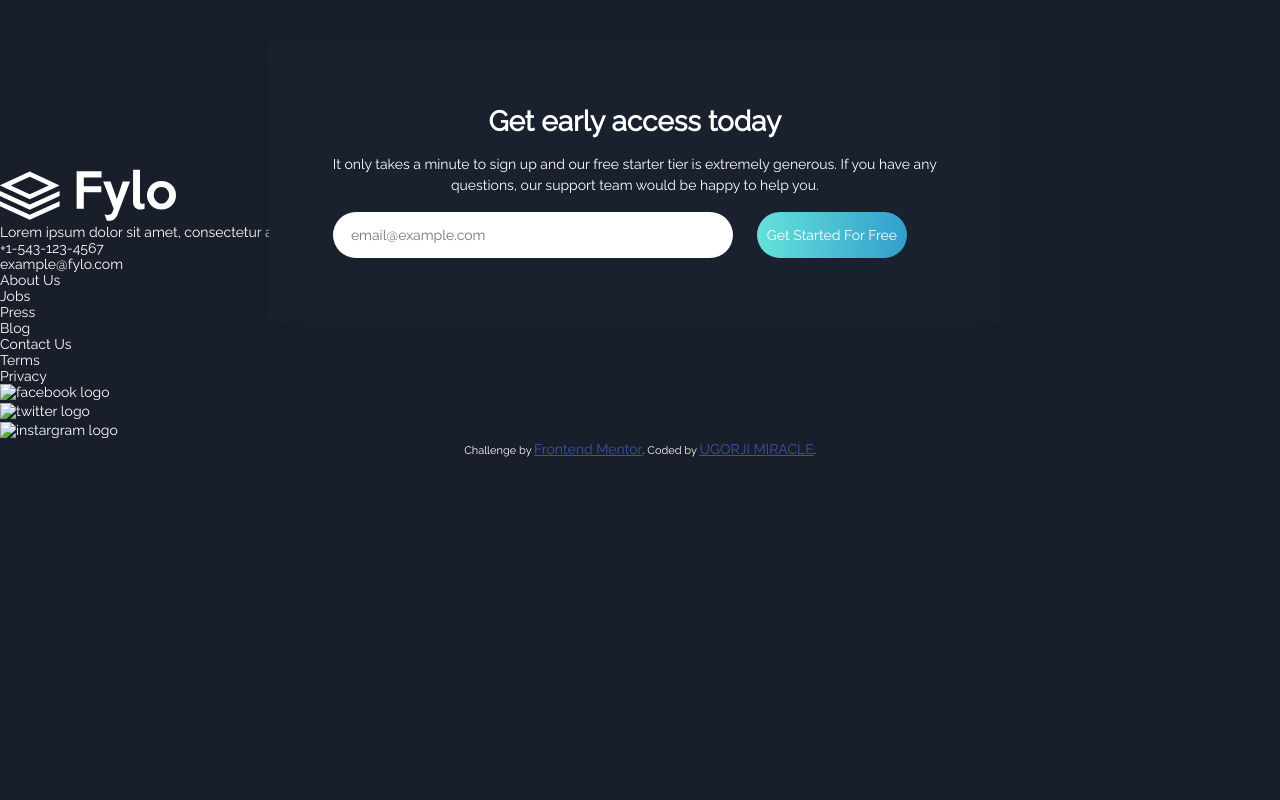
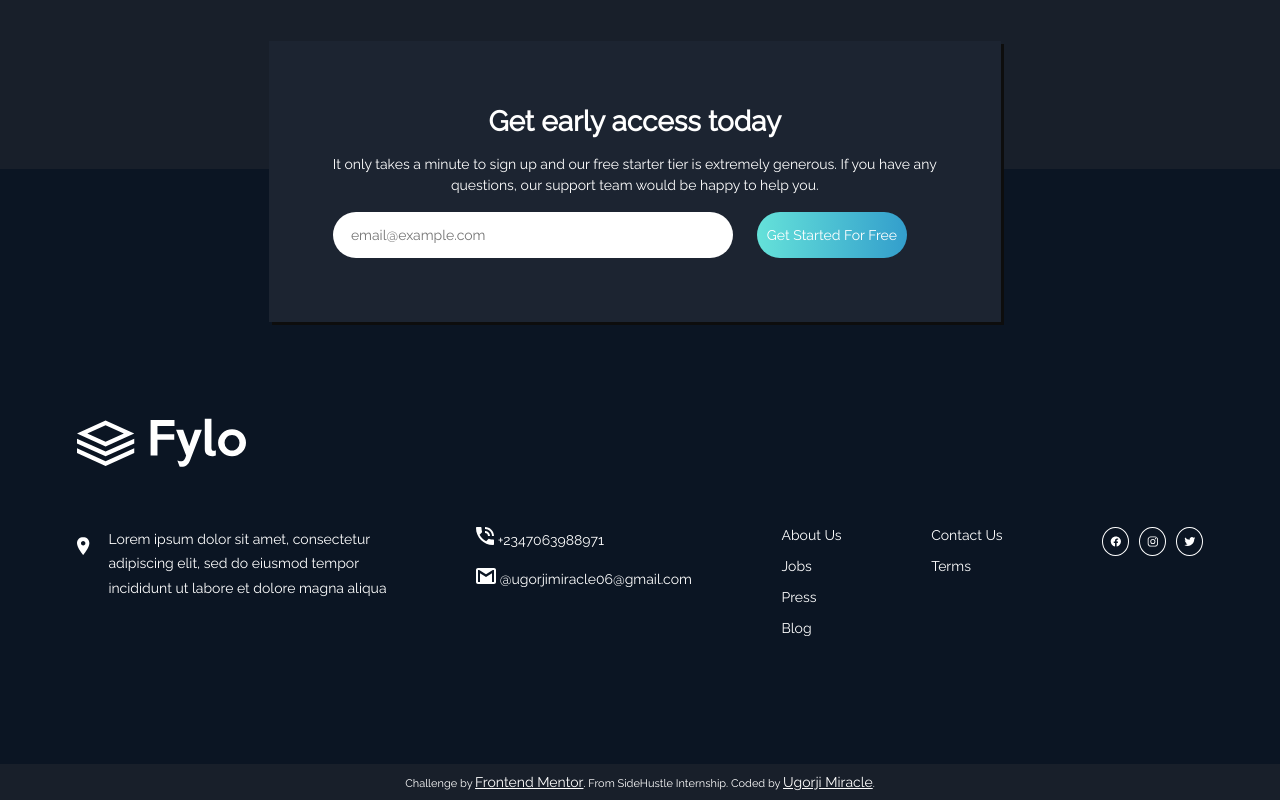
Before and after one commit to amarealcoder/fylo-dark-theme-landing-page, a plain HTML site: page index.html in a window 1280 px wide. Shown: the part 2823-3623 px from the top of the page. Before the commit the page ends 3280 px from the top, so only its background shows below. Drawn offline with nearby package versions, Linux system fonts and the light colour scheme.

Commit message:
More updates

```diff
--- a/index.html
+++ b/index.html
@@ -186,55 +186,61 @@
         questions, our support team would be happy to help you.
       </p>
       <br />
-      <div class="email">
+      <div class="access-email">
         <input type="search" placeholder="email@example.com" />
-        <button class="mail-btn">Get Started For Free</button>
+        <button class="access-email-btn">Get Started For Free</button>
       </div>
     </div>
 
-    <footer class="footer">
-      <div class="footer__logo">
-        <img src="images/logo.svg" alt="fylo logo" />
+    <div class="info">
+      <img src="images/logo.svg" class="info-logo-img" alt="logo image" />
+      <div class="info-container">
+        <div>
+          <img src="images/icon-location.svg" class="info-location-img" />
+          <p class="info-location-span">
+            Lorem ipsum dolor sit amet, consectetur<br />adipiscing elit, sed do
+            eiusmod tempor<br />incididunt ut labore et dolore magna aliqua
+          </p>
         </div>
-      <div class="footer__content">
-        <div class="footer__location">
-          Lorem ipsum dolor sit amet, consectetur adipiscing elit, sed do
-          eiusmod tempor incididunt ut labore et dolore magna aliqua
+        <div class="info-content">
+          <img src="images/icon-phone.svg" />
+          <span>+2347063988971</span>
+          <div class="info-item-content">
+            <img src="images/icon-email.svg" />
+            <span class="location-contact">@ugorjimiracle06@gmail.com</span>
           </div>
-        <div class="footer__contact">
-          <div class="footer__number">+1-543-123-4567</div>
-          <div class="footer__email">example@fylo.com</div>
         </div>
-        <ul class="footer__pages">
+
+        <ul class="info-list">
           <li>About Us</li>
+          <div class="info-list-item">
             <li>Jobs</li>
-          <li>Press</li>
-          <li>Blog</li>
+            <li class="info-list-item">Press</li>
+            <li class="info-list-item">Blog</li>
+          </div>
         </ul>
-        <ul class="footer__misc">
+
+        <ul class="info-list">
           <li>Contact Us</li>
+          <div class="info-list-item">
             <li>Terms</li>
-          <li>Privacy</li>
+          <div>
         </ul>
-        <div class="footer__social">
-          <div class="footer__social-logo">
-            <img src="images/logo-facebook.svg" alt="facebook logo" />
-          </div>
-          <div class="footer__social-logo">
-            <img src="images/logo-twitter.svg" alt="twitter logo" />
-          </div>
-          <div class="footer__social-logo">
-            <img src="images/logo-instagram.svg" alt="instargram logo" />
+        <div class="social-media">
+          <ion-icon name="logo-facebook" class="social-media-icon"></ion-icon>
+          <ion-icon name="logo-instagram" class="social-media-icon"></ion-icon>
+          <ion-icon name="logo-twitter" class="social-media-icon"></ion-icon>
         </div>
       </div>
     </div>
-
+    <footer>
       <p class="attribution">
         Challenge by
         <a href="https://www.frontendmentor.io?ref=challenge" target="_blank"
           >Frontend Mentor</a
-        >. Coded by <a href="#">UGORJI MIRACLE</a>.
+        >. From SideHustle Internship. Coded by <a href="https://twitter.com/amarealcoder">Ugorji Miracle</a>.
       </p>
     </footer>
+    <script src="https://unpkg.com/ionicons@5.2.3/dist/ionicons.js"></script>
   </body>
 </html>
--- a/style.css
+++ b/style.css
@@ -177,11 +177,11 @@ small {
 
 .access {
   padding: 5% 5%;
-  box-shadow: 5px 5px 20px hsl(217, 28%, 13%);
+  box-shadow: 3px 3px hsl(0, 0%, 5%);
   height: auto;
   width: auto;
   margin: -10% 21%;
-  background-color: hsl(218, 28%, 14%);
+  background-color: hsl(217, 28%, 15%);
   position: absolute;
 }
 .access h1 {
@@ -192,10 +192,19 @@ small {
   font-family: "Open Sans" sans-serif;
   line-height: 1.5rem;
 }
-.email {
+.access input {
+  border-radius: 30px;
+  padding: 2.5% 3%;
+  width: 400px;
+  height: 100%;
+  outline: none;
+  border: none;
+  margin-right: 4%;
+}
+.access-email {
   display: flex;
 }
-.mail-btn {
+.access-email-btn {
   width: 150px;
   border-radius: 30px;
   border: none;
@@ -205,14 +214,66 @@ small {
   background: linear-gradient(to right, hsl(176, 68%, 64%), hsl(198, 60%, 50%));
   font-weight: 400;
 }
-.access input {
-  border-radius: 30px;
-  padding: 2.5% 3%;
-  width: 400px;
-  height: 100%;
-  outline: none;
-  border: none;
-  margin-right: 4%;
+
+.info {
+  margin: auto 0;
+  padding: 15% 6% 10% 6%;
+  background: hsl(216, 53%, 9%);
+}
+.info-logo-img {
+  width: 15%;
+  margin-top: 5%;
+}
+.info-container {
+  display: flex;
+  justify-content: space-between;
+  margin-top: 5%;
+}
+.info-location-img {
+  margin-bottom: 45px;
+}
+.info-location-span {
+  text-align: left;
+  display: inline-block;
+  line-height: 1.75rem;
+  margin-left: 15px;
+}
+.info-item-content {
+  margin-top: 20px;
+}
+/* .info-item {
+  display: block;
+}
+
+.info-item a {
+  color: white;
+  text-decoration: none;
+  line-height: 2rem;
+}
+
+.info-content li {
+  margin-top: 15%;
+}
+.info-content img {
+  margin-right: 15px;
+} */
+.info-list-item {
+  margin-top: 15px;
+}
+.social-media {
+  display: flex;
+  text-align: right;
+}
+.social-media-icon {
+  color: white;
+  margin-left: 10px;
+  border-radius: 50%;
+  border: white 1px solid;
+  padding: 1% 6%;
+  font-size: 35px;
+  cursor: pointer;
+  width: 25px;
+  height: 25px;
 }
 /* Using the mobile first design
 @media (min-width: 320px) {
@@ -225,7 +286,8 @@ small {
 .attribution {
   font-size: 11px;
   text-align: center;
+  padding: 10px 0;
 }
 .attribution a {
-  color: hsl(228, 45%, 44%);
+  color: hsl(0, 0%, 100%);
 }
```
Also changed, not shown: images/logo-facebook.svg (added), images/logo-instagram.svg (added), images/logo-twitter.svg (added). Lines whose indentation alone changed are shown as unchanged.
